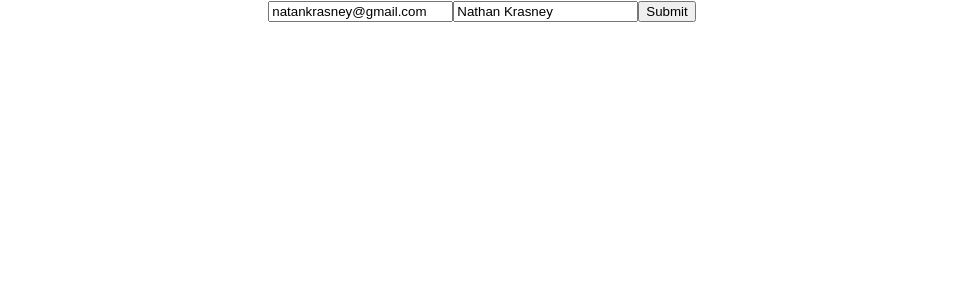
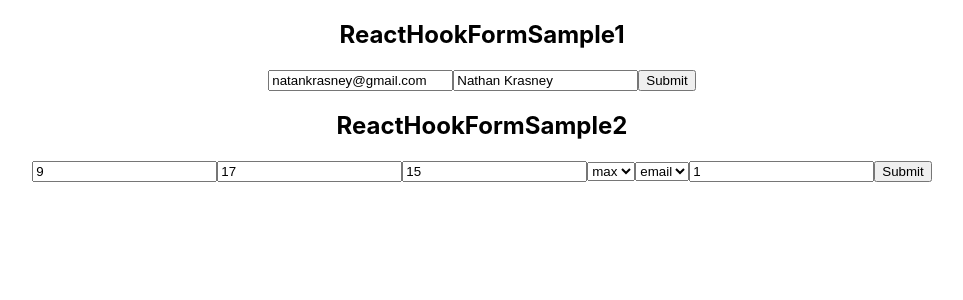
Before and after one commit to NathanKr/react-hooks-form-playground, a React (Create React App) app in the folder my-app/: page / in a window 1280 px wide. Shown: the top 300 px of the page, without its empty margins (158-1121 px from the left). Built offline with nearby package versions, Linux system fonts and the light colour scheme.

Commit message:
add a form created with form builder

```diff
--- a/my-app/src/App.js
+++ b/my-app/src/App.js
@@ -1,11 +1,15 @@
 import React from 'react';
 import './App.css';
-import ReactHookFormSample from './ReactHookFormSample'
+import ReactHookFormSample1 from './ReactHookFormSample1';
+import ReactHookFormSample2 from './ReactHookFormSample2';
 
 function App() {
   return (
     <div className="App">
-      <ReactHookFormSample/>
+      <h2>ReactHookFormSample1</h2>
+      <ReactHookFormSample1/>
+      <h2>ReactHookFormSample2</h2>
+      <ReactHookFormSample2/>
     </div>
   );
 }
--- a/my-app/src/ReactHookFormSample.js
+++ b/my-app/src/ReactHookFormSample1.js
@@ -1,7 +1,7 @@
 import React from "react";
 import { useForm} from "react-hook-form";
 
-const ReactHookFormSample = () => {
+const ReactHookFormSample1 = () => {
   const { handleSubmit, register, errors } = useForm({defaultValues:{
       email:"natankrasney@gmail.com",
       username:"Nathan Krasney"
@@ -35,4 +35,4 @@ const ReactHookFormSample = () => {
   );
 };
 
-export default ReactHookFormSample;
+export default ReactHookFormSample1;
--- /dev/null
+++ b/my-app/src/ReactHookFormSample2.js
@@ -0,0 +1,62 @@
+import React from "react";
+import { useForm } from "react-hook-form";
+
+//todo add labels , add errors , endActiveHour > startActiveHour , maxNotification not negative ??
+
+function ReactHookFormSample2() {
+  const { register, handleSubmit, errors } = useForm({
+    defaultValues: {
+      startActiveHour: 9,
+      endActiveHour: 17,
+      tresholdValueKnots: 15,
+      tresholdType: "max",
+      notifyType: "email",
+      maxNotification: 1,
+    },
+  });
+  const onSubmit = (data) => console.log(data);
+  // console.log(errors);
+
+  return (
+    <form onSubmit={handleSubmit(onSubmit)}>
+      <input
+        type="number"
+        placeholder="Start Active Hour [0-23]"
+        name="startActiveHour"
+        ref={register({ required: true })}
+      />
+      <input
+        type="number"
+        placeholder="End Active Hour [0-23]"
+        name="endActiveHour"
+        ref={register({ required: true })}
+      />
+      <input
+        type="number"
+        placeholder="Treshold Value [Knots]"
+        name="tresholdValueKnots"
+        ref={register({ required: true })}
+      />
+      <select name="tresholdType" ref={register({ required: true })}>
+        <option value="max">max</option>
+        <option value="avg">avg</option>
+        <option value="min">min</option>
+      </select>
+      <select name="notifyType" ref={register({ required: true })}>
+        <option value="email">email</option>
+        <option value="sms">sms</option>
+        <option value="voice">voice</option>
+      </select>
+      <input
+        type="number"
+        placeholder="Max Notification"
+        name="maxNotification"
+        ref={register({ required: true })}
+      />
+
+      <input type="submit" />
+    </form>
+  );
+}
+
+export default ReactHookFormSample2;
```
